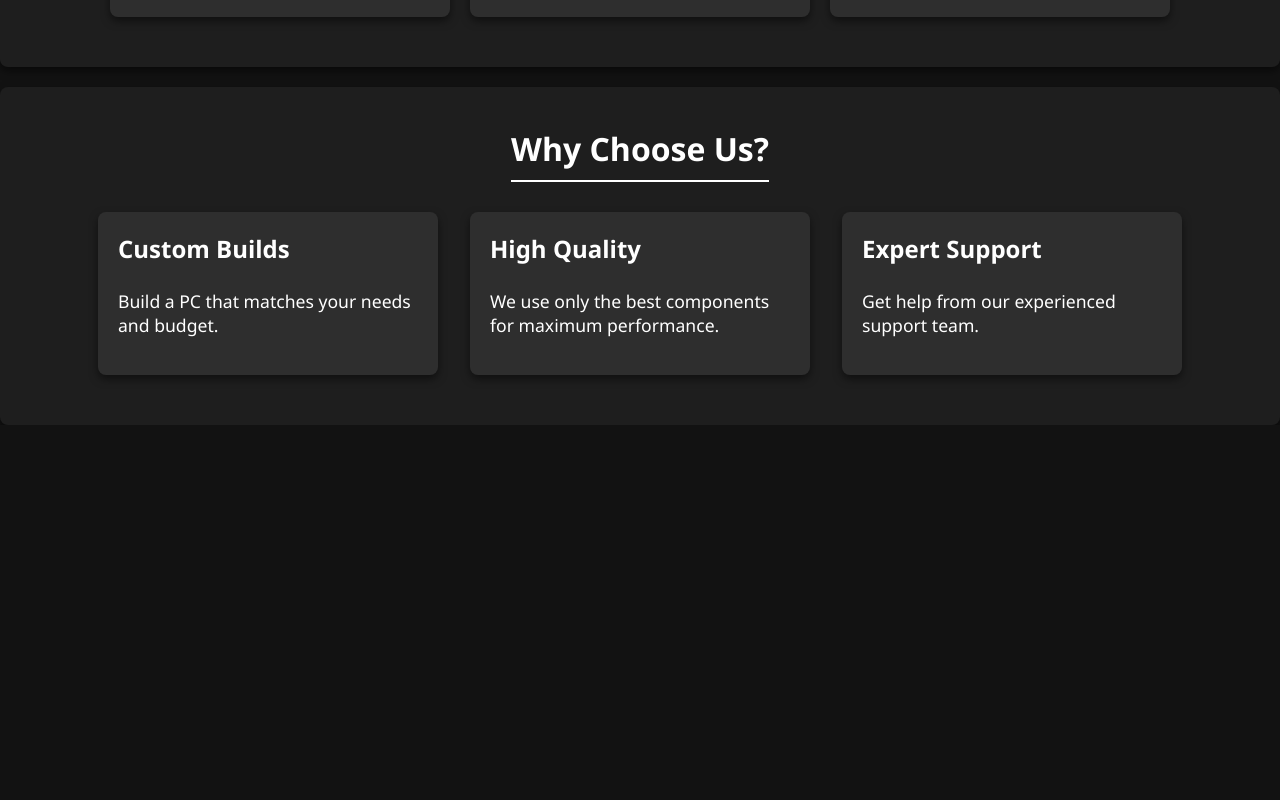
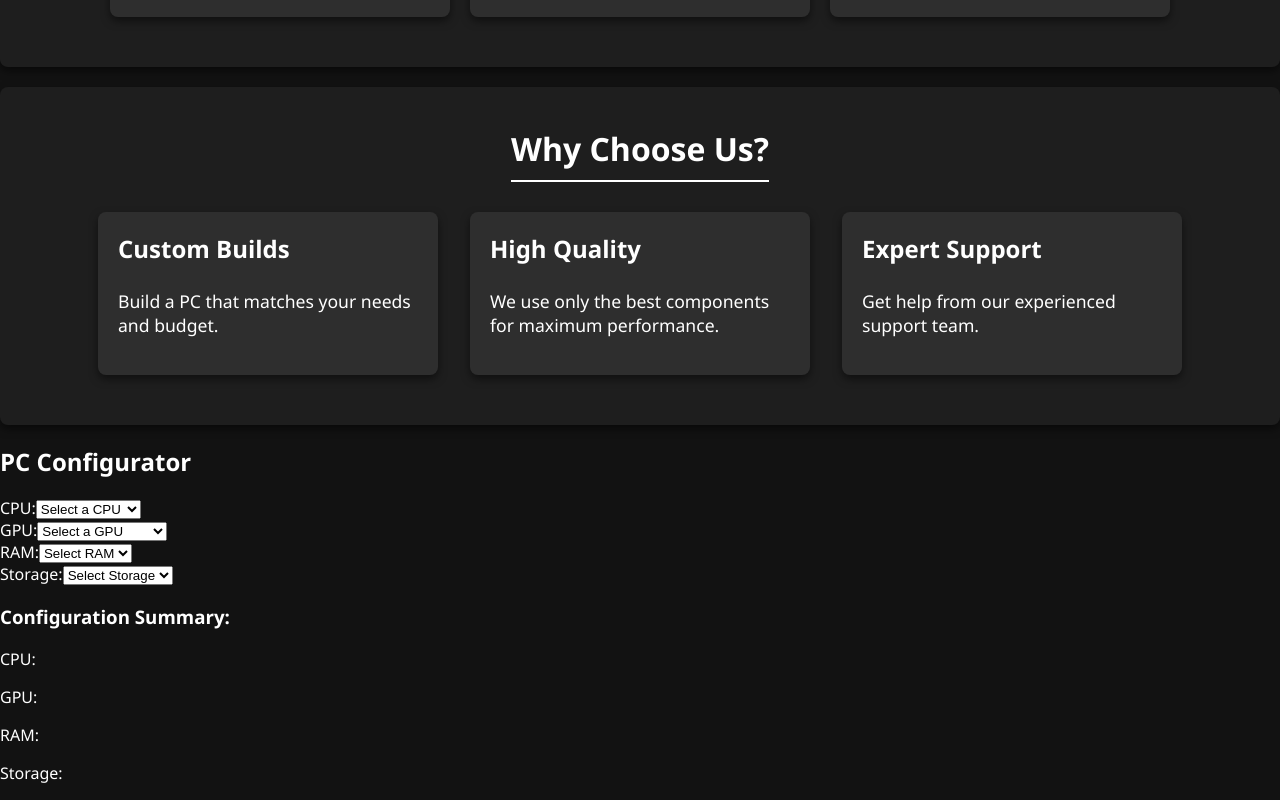
Before and after one commit to rngcarrypotter/cyberwolves-react, a React (Create React App) app: page / in a window 1280 px wide. Shown: the part 1464-2264 px from the top of the page. Before the commit the page ends 1889 px from the top, so only its background shows below. Built offline with nearby package versions, Linux system fonts and the light colour scheme.

Commit message:
Update App.js

```diff
--- a/src/App.js
+++ b/src/App.js
@@ -1,5 +1,6 @@
 import React from 'react';
 import './styles.css';
+import Configurator from './Configurator';
 
 function App() {
   return (
@@ -79,6 +80,7 @@ function App() {
           </div>
         </section>
       </main>
+      <Configurator />
       <footer>
         <div className="container">
           <p>&copy; 2024 PC Assembly and Configuration. All rights reserved.</p>
```
